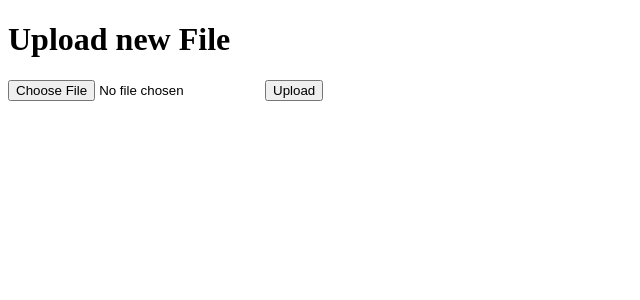
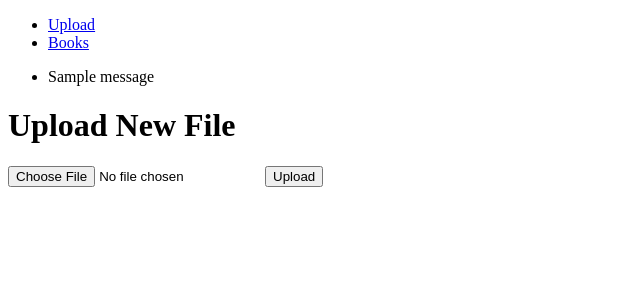
Before and after one commit to PaulWheatcroft/xml-reader, a Flask app: page / in a window 1280 px wide. Shown: the top 300 px of the page, without its empty margins (0-640 px from the left). Run offline with Flask 3, Linux system fonts and the light colour scheme; tables that the repository leaves empty hold one stand-in row (values such as "Sample post"); one stand-in notice (Sample message) is shown.

Commit message:
Flask page base template added and supporting html files

```diff
--- a/app.py
+++ b/app.py
@@ -167,22 +167,15 @@
                 filename = secure_filename(file.filename)
                 file.save(os.path.join(app.config['UPLOAD_FOLDER'], filename))
                 read_xml(filename)
-                return make_response(
-                    'File uploaded',
-                    200,
+                return render_template(
+                    'upload_successful.html', title='Success'
                 )
             else:
-                return make_response('File name not supported', 400)
+                return render_template(
+                    'upload_unsuccessful.html', title='Success'
+                )
         return make_response('', 405)
-    return '''
-    <!doctype html>
-    <title>Upload new File</title>
-    <h1>Upload new File</h1>
-    <form method=post enctype=multipart/form-data>
-      <input type=file name=file>
-      <input type=submit value=Upload>
-    </form>
-    '''
+    return render_template('upload.html', title='Home')
 
 
 @app.route('/books')
--- /dev/null
+++ b/templates/base.html
@@ -0,0 +1,27 @@
+<!DOCTYPE html>
+<html>
+<head>
+    <title>{% block title %}{% endblock %}</title>
+</head>
+<body>
+    <nav>
+        <ul>
+            <li><a href="{{ url_for('upload_file') }}">Upload</a></li>
+            <li><a href="{{ url_for('display_books') }}">Books</a></li>
+        </ul>
+    </nav>
+    <div id="content">
+        {% with messages = get_flashed_messages() %}
+            {% if messages %}
+                <ul class="flashes">
+                    {% for message in messages %}
+                        <li>{{ message }}</li>
+                    {% endfor %}
+                </ul>
+            {% endif %}
+        {% endwith %}
+        {% block content %}
+        {% endblock %}
+    </div>
+</body>
+</html>
--- /dev/null
+++ b/templates/upload.html
@@ -0,0 +1,9 @@
+{% extends "base.html" %}
+
+{% block content %}
+    <h1>Upload New File</h1>
+    <form method=post enctype=multipart/form-data>
+      <input type=file name=file>
+      <input type=submit value=Upload>
+    </form>
+{% endblock %}
--- /dev/null
+++ b/templates/upload_successful.html
@@ -0,0 +1,5 @@
+{% extends "base.html" %}
+
+{% block content %}
+    <h1>Upload Successful</h1>
+{% endblock %}
--- /dev/null
+++ b/templates/upload_unsuccessful.html
@@ -0,0 +1,5 @@
+{% extends "base.html" %}
+
+{% block content %}
+    <h1>Upload Unsuccessful</h1>
+{% endblock %}
```
Also changed, not shown: templates/books.html (+4 -8 lines).
